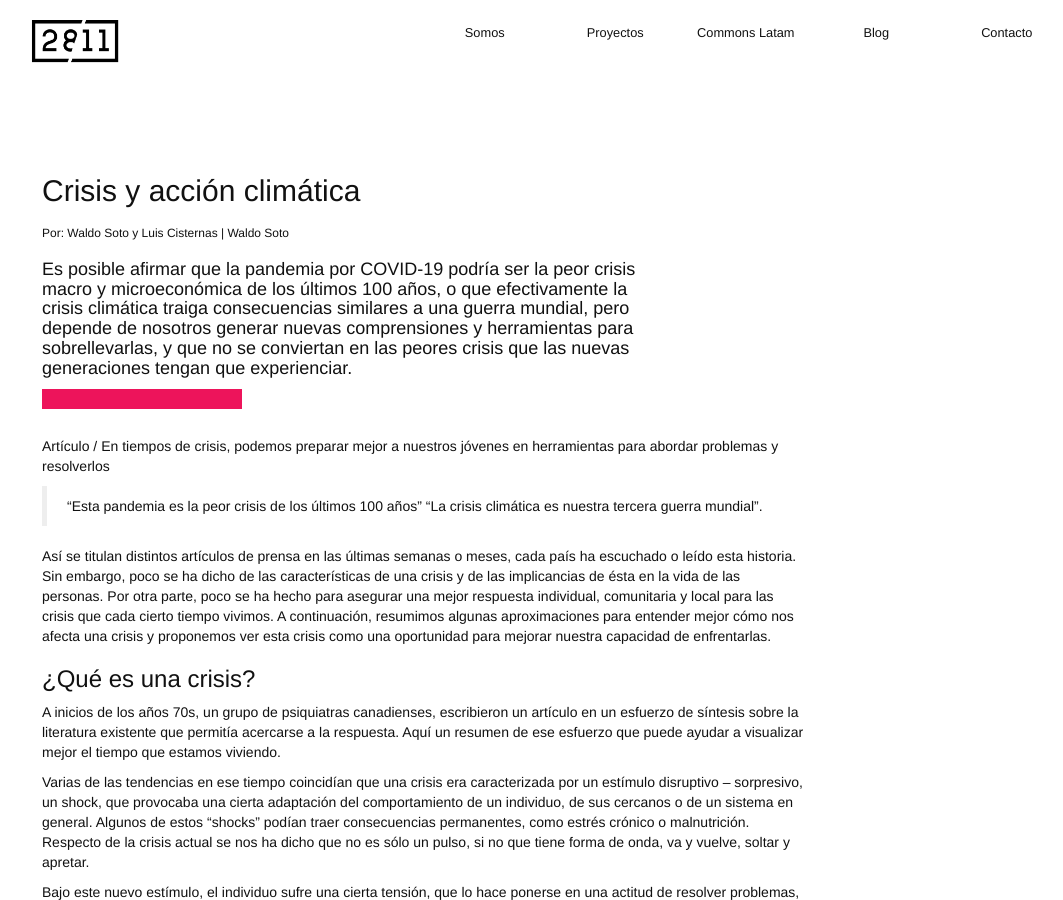
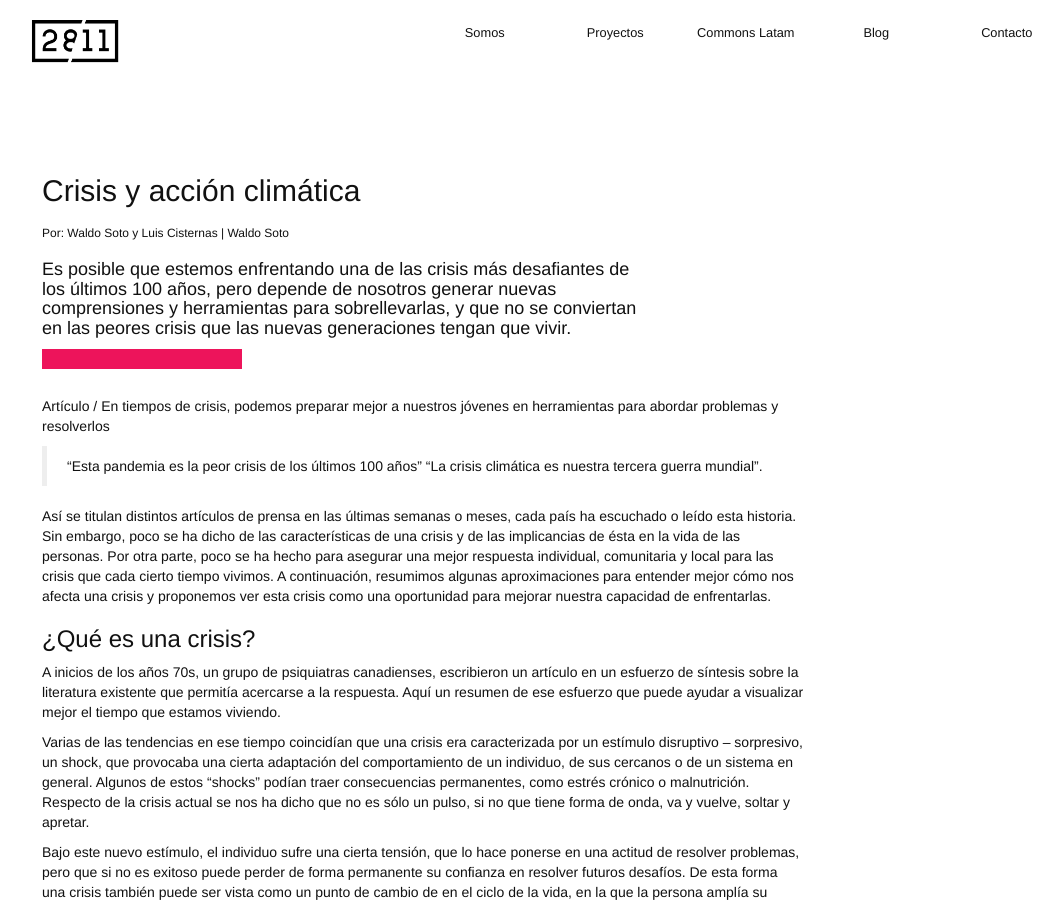
Before and after one commit to 2811Chile/2811Chile.github.io, a Jekyll site: the page built from _posts/2020-05-04-crisis-y-accion-climatica.markdown, in a window 1280 px wide and 900 px high. Shown: the whole window, without its empty margins (138-1201 px from the left). Built offline with Jekyll 4.4.1, drawn with Linux system fonts in a browser that asks for light colours; nearby versions of some CDN libraries; some web fonts are replaced; our own code applies the rules of GitHub Pages for plain Markdown files; some of the changed text lies outside the part shown.

Commit message:
Updated Crisis Y Accion Climatica

```diff
--- a/_posts/2020-05-04-crisis-y-accion-climatica.markdown
+++ b/_posts/2020-05-04-crisis-y-accion-climatica.markdown
@@ -7,11 +7,10 @@ autor: Waldo Soto y Luis Cisternas
 contacto: Waldo Soto
 link-contacto: mailto:waldo@2811.cl
 categorias: acción climática, jóvenes agentes de cambio, entrenamiento de profesores
-bajada: Es posible afirmar que la pandemia por COVID-19 podría ser la peor crisis
-  macro y microeconómica de los últimos 100 años, o que efectivamente la crisis climática
-  traiga consecuencias similares a una guerra mundial, pero depende de nosotros generar
-  nuevas comprensiones y herramientas para sobrellevarlas, y que no se conviertan
-  en las peores crisis que las nuevas generaciones tengan que experienciar.
+bajada: Es posible que estemos enfrentando una de las crisis más desafiantes de los
+  últimos 100 años, pero depende de nosotros generar nuevas comprensiones y herramientas
+  para sobrellevarlas, y que no se conviertan en las peores crisis que las nuevas
+  generaciones tengan que vivir.
 portada:
 excerpt_separator: "<!--mas-->"
 ---
@@ -34,8 +33,8 @@ Bajo este nuevo estímulo, el individuo sufre una cierta tensión, que lo hace p
 Otra característica que enfatiza Caplan, G. (1964) es que una crisis es necesariamente temporal, tiene un inicio y un término. Sin embargo, la percepción del individuo afectado es distinta, y es que la crisis que observa no tiene un final claro o definido. Lo que perdura es el trauma físico o psicológico, o bien un comportamiento adaptativo que mejora las chances de cada persona para resolver otras crisis.
 
 ### ¿Cómo distinguir una situación de crisis?
-*(Traducción propia de Eastham, K., et al, 1970, p. 466)
-*
+*(Traducción propia de Eastham, K., et al, 1970, p. 466)*
+
 * El evento estresante plantea un problema que, por definición, se considera insoluble en el futuro inmediato.
 * El problema pone en riesgo los recursos del individuo o la familia, ya que está más allá de sus métodos tradicionales de resolución de problemas.
 * La situación se considera una amenaza para los objetivos de vida del individuo o grupo humano.
```
